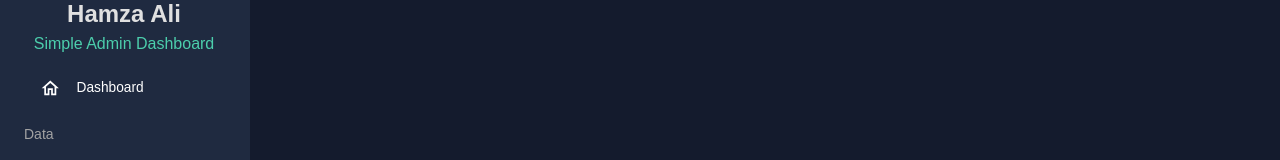
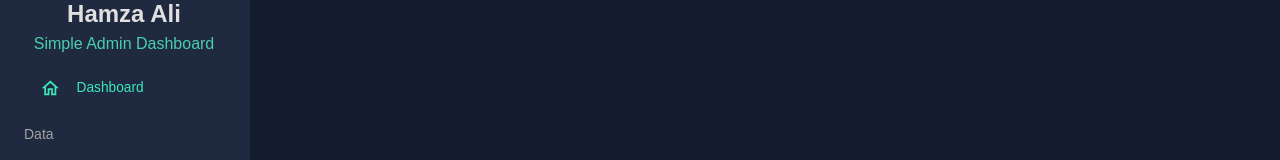
Before and after one commit to devhamzah/dashboard-one, a React (Create React App) app: page / in a window 1280 px wide. Shown: the part 149-309 px from the top of the page. Built offline with nearby package versions, Linux system fonts and the light colour scheme.

Commit message:
active link added

```diff
--- a/src/index.css
+++ b/src/index.css
@@ -50,7 +50,9 @@ a{
   background: #555;
 }
 
-
+.active{
+  color: #3be8ba;
+}
 @media only screen and (max-width:992px) {
   .sidebar{
     transition: all 0.5s;
```
